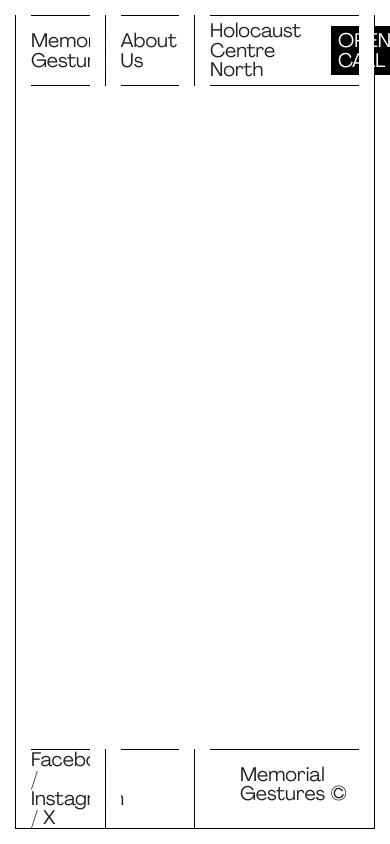
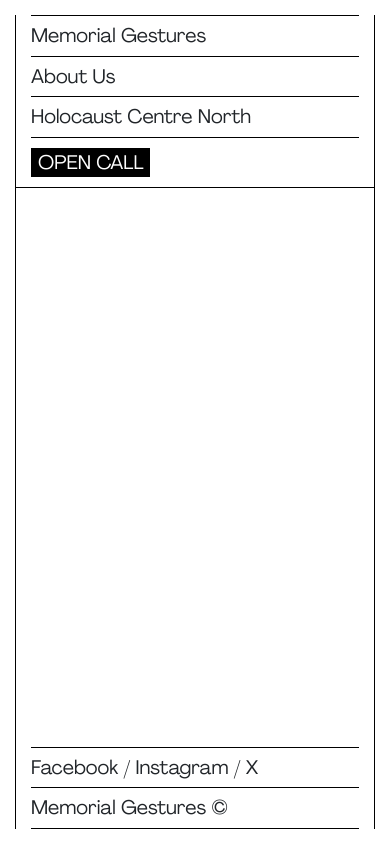
Before and after one commit to AlessandroGCatino/memorial-site, a Vue app: page /home/1/1 in a window 390 px wide. Built offline with nearby package versions, Linux system fonts and the light colour scheme; a web font is replaced by a local one.

Commit message:
feat: mobile responsive Mainpage

```diff
--- a/package.json
+++ b/package.json
@@ -12,11 +12,11 @@
     "@popperjs/core": "^2.11.8",
     "bootstrap": "^5.3.2",
     "vue": "^3.4.15",
+    "axios": "^1.6.7",
     "vue-router": "^4.3.0"
   },
   "devDependencies": {
     "@vitejs/plugin-vue": "^5.0.3",
-    "axios": "^1.6.7",
     "sass": "^1.70.0",
     "vite": "^5.0.11"
   }
--- a/src/App.vue
+++ b/src/App.vue
@@ -1,23 +1,23 @@
 <template>
     <div class="frame">
         <div class="external-frame">
-            <div class="d-flex">
-                <div class="col-3 default-padding d-flex align-items-center menu-section border-end border-black position-relative">
+            <div class="d-flex flex-column flex-md-row">
+                <div class="col-12 col-md-3 default-padding d-flex align-items-start align-items-lg-center menu-section position-relative border-right">
                     <div class="left-space"></div>
-                    <RouterLink :to="{ name: 'home' } " @click="changehcnActive()">
+                    <RouterLink :to="{ name: 'home' }" @click="changehcnActive()">
                         <h6>Memorial Gestures</h6>
                     </RouterLink>
                     <div class="right-space"></div>
                 </div>
-                <div class="col-3 default-padding d-flex align-items-center menu-section border-end border-black position-relative">
+                <div class="col-12 col-md-3 default-padding d-flex align-items-start align-items-lg-center menu-section position-relative border-right">
                     <div class="left-space"></div>
                     <RouterLink :to="{ name: 'home' }" @click="changehcnActive()">
                         <h6 @click="changehcnActive()">About Us</h6>
                     </RouterLink>
                     <div class="right-space"></div>
                 </div>
-                <div class="d-flex col-6 justify-content-between menu-section position-relative">
-                    <div class="default-padding d-flex align-items-center">
+                <div class="d-flex col-12 col-md-6 justify-content-between menu-section position-relative">
+                    <div class="default-padding d-flex align-items-start align-items-lg-center">
                         <div class="left-space"></div>
                         <RouterLink :to="{ name: 'homepage' }" @click="changehcnActive()">
                             <h6>Holocaust Centre North</h6>
@@ -27,7 +27,7 @@
                     <div class="default-padding" id="top-definer">
                         <div class="left-space"></div>
                         <div class="bg-black">
-                            <RouterLink :to="{ name: 'home' } ">
+                            <RouterLink :to="{ name: 'home' }">
                                 <h6 @click="changeOpencallActive()" class="text-white">OPEN CALL</h6>
                             </RouterLink>
                         </div>
@@ -36,15 +36,12 @@
                 </div>
             </div>
 
-
             <div class="views">
-                <router-view>
-
-                </router-view>
+                <router-view></router-view>
             </div>
 
-            <div class="d-flex">
-                <div class="col-3 default-padding d-flex align-items-center menu-section-bot border-end border-black position-relative">
+            <div class="d-flex flex-column flex-md-row">
+                <div class="col-12 col-md-3 default-padding d-flex align-items-start align-items-lg-center menu-section-bot position-relative border-right">
                     <div class="left-space"></div>
                     <h6>
                         <a href="https://www.facebook.com/hsfa.hud/">Facebook</a>
@@ -55,28 +52,24 @@
                     </h6>
                     <div class="right-space"></div>
                 </div>
-                <div class="col-3 default-padding d-flex align-items-center menu-section-bot border-end border-black position-relative">
+                <div class="col-12 col-md-3 default-padding d-md-flex align-items-start align-items-lg-center menu-section-bot position-relative border-right d-none d-md-block">
                     <div class="left-space"></div>
                     <div class="right-space"></div>
                 </div>
-                <div class="d-flex col-6 justify-content-between menu-section-bot position-relative">
-                    <div class="default-padding d-flex align-items-center">
+                <div class="d-flex col-12 col-md-6 justify-content-between menu-section-bot position-relative ">
+                    <div class="default-padding d-flex align-items-start align-items-lg-center d-none d-md-block">
                         <div class="left-space"></div>
                         <div class="right-space"></div>
                     </div>
                     <div class="default-padding" id="bot-definer">
                         <div class="left-space"></div>
-                            <h6 class="">Memorial Gestures &copy;</h6>
+                        <h6 class="">Memorial Gestures &copy;</h6>
                         <div class="right-space"></div>
                     </div>
                 </div>
             </div>
-
         </div>
     </div>
-
-
-
 </template>
 
 <script>
@@ -85,115 +78,112 @@
     import HomePage from './pages/HomePage.vue';
     import RealHomePage from './pages/RealHomePage.vue';
 
-
     export default {
         components: {
             HomePage,
             RealHomePage
         },
         data() {
-            return{
+            return {
                 store,
             }
         },
         methods: {
             changehcnActive() {
-                store.hcnActive=true;
-                store.openCallActive=false;
+                store.hcnActive = true;
+                store.openCallActive = false;
                 store.selected.section = null;
                 store.selected.exhibition = null;
                 store.selected.artist = 0;
             },
             changeOpencallActive() {
-                store.openCallActive=true;
-                store.hcnActive=false;
+                store.openCallActive = true;
+                store.hcnActive = false;
                 store.selected.section = null;
                 store.selected.exhibition = null;
                 store.selected.artist = 0;
             }
         },
     }
-
-
 </script>
-
 
 <style lang="scss">
 
 @use "./styles/general.scss";
 
-*{
+* {
     margin: 0;
     padding: 0;
     box-sizing: border-box;
-
 }
 
-h5{
+h5 {
     cursor: pointer;
     line-height: 1em;
 }
 
 h4,
-h6{
+h6 {
     line-height: 1em;
 }
 
-h6{
+h6 {
     font-size: 115%;
 }
 
-figure{
+figure {
     margin: 0;
 }
 
-.views{
+.views {
     height: calc(100% - 150px);
     overflow: hidden;
     flex-grow: 1;
-
 }
 
-#top-definer{
+#top-definer {
     padding-block: 10px;
 }
 
-#bot-definer{
+#bot-definer {
     padding-block: 15px;
 }
 
 .right-space,
-.left-space{
+.left-space {
     position: absolute;
     width: 15px;
     height: 75px;
     background-color: white;
     top: -1px;
-
 }
 
-.left-space{
+.left-space {
     left: 0;
 }
-.right-space{
+.right-space {
     right: 0;
 }
 
-.default-padding{
+.default-padding {
     padding-inline: 15px;
 }
 
-.red{
+// .border-right{
+//     border-right: 1px solid black;
+// }
+
+.red {
     background-color: red;
     width: 100%;
     height: 15px;
 }
 
-.bg-black{
+.bg-black {
     padding: 5px 7px;
 }
 
-.external-frame{
+.external-frame {
     border: 1px solid black;
     width: 100%;
     height: 100%;
@@ -201,19 +191,49 @@ figure{
     flex-direction: column;
     justify-content: space-between;
 
-    .menu-section{
+    .menu-section {
         border-bottom: 1px solid black;
     }
-    .menu-section-bot{
+    .menu-section-bot {
         border-top: 1px solid black;
     }
 }
 
-.frame{
+.frame {
     width: 100vw;
     height: 100vh;
     padding: 15px;
     overflow: hidden;
 }
 
+@media (max-width: 768px) {
+
+    .mid-whitespace{
+        display: none;
+    }
+
+    #top-definer{
+        border-top: 1px solid black;
+    }
+
+    #bot-definer{
+        padding-block: 10px;
+    }
+
+    .bg-black{
+        width: fit-content;
+    }
+
+    .d-flex {
+        flex-direction: column;
+    }
+
+    .default-padding {
+        padding: 10px 15px;
+    }
+
+    .views {
+        height: calc(100% - 300px);
+    }
+}
 </style>
--- a/src/components/MainContent.vue
+++ b/src/components/MainContent.vue
@@ -31,7 +31,7 @@
             </div>
             <div v-else class="scrollable" v-if="store.dataReady">
 
-                <SelectedDetails :artist="store.infos[store.selected.section].exhibitions[store.selected.exhibition].artists[store.selected.artist]"/>
+                <SelectedDetails />
 
             </div>
         </div>
@@ -76,7 +76,7 @@ export default {
     }
 
     .mg-midcontent{
-        height: calc(100vh);
+        height: calc(100vh - 15px);
         width: calc((100%/4) * 2);
 
 
--- a/src/components/MidColumn.vue
+++ b/src/components/MidColumn.vue
@@ -6,7 +6,7 @@
             <div v-if="store.dataReady" v-for="(artists, index) in store.infos[store.selected.section]?.exhibitions[store.selected.exhibition]?.artists" :key="artists.id">
                 <figure class="w-100">
                     <a>
-                        <img class="img-fluid" :src="`${store.apiBase}storage/${artists.coverImage}`" @click="changeCurrentArtist(index)" alt="">
+                        <img :src="`${store.apiBase}storage/${artists.coverImage}`" @click="changeCurrentArtist(index)" alt="">
                     </a>
                 </figure>
             </div>
@@ -48,19 +48,26 @@ export default {
         cursor: pointer;
         aspect-ratio: 1/1;
         overflow: hidden;
+        img{
+            width: 100%;
+            aspect-ratio: 1/1;
+            object-fit: cover;
+            object-position: 50% 50%;
+        }
     }
 
     span{
         cursor: pointer;
     }
     .mg-sidebar{
-        height: calc(100vh - 15px);
+        height: calc(100vh);
         width: calc(100%/4);
         border-right: 1px solid black;
+        padding-top: 15px;
 
         .content{
         height: calc(100% - 150px);
-        padding: 15px;
+        padding: 0 15px;
         overflow: auto;
 
             .scrollable{
--- a/src/components/SideMenu.vue
+++ b/src/components/SideMenu.vue
@@ -4,7 +4,7 @@
         <div class="content">
             <div class="scrollable">
 
-                <div class="sections" v-for="(element, indice) in store.infos">
+                <div class="sections mb-2 " v-for="(element, indice) in store.infos">
                     <h6 data-bs-toggle="collapse" :data-bs-target="`#collapse${indice}`" aria-expanded="false" :aria-controls="`#collapse${indice}`"><strong>{{ element.name }}</strong></h6>
                     <div class="collapse" :id="`collapse${indice}`">
 
--- a/src/store.js
+++ b/src/store.js
@@ -4,7 +4,8 @@ export const store = reactive({
     selected: {
         section: 0,
         exhibition: "",
-        artist: 0
+        artist: 0,
+        article: 0
     },
     apiUrl: 'http://127.0.0.1:8000/api/memorial-gestures',
     apiBase: 'http://127.0.0.1:8000/',
```
Also changed, not shown: src/components/SelectedDetails.vue (+89 -7 lines), 4 other files (tests, documents, lock files or other folders).
